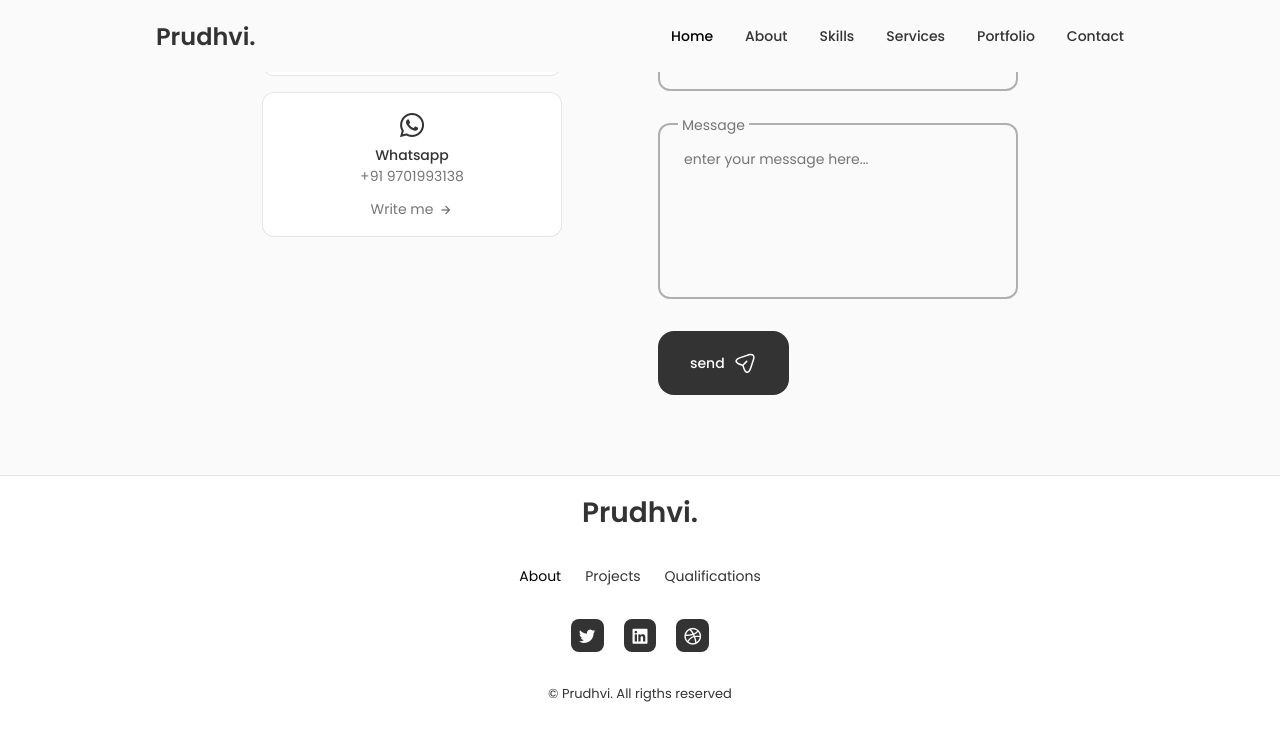
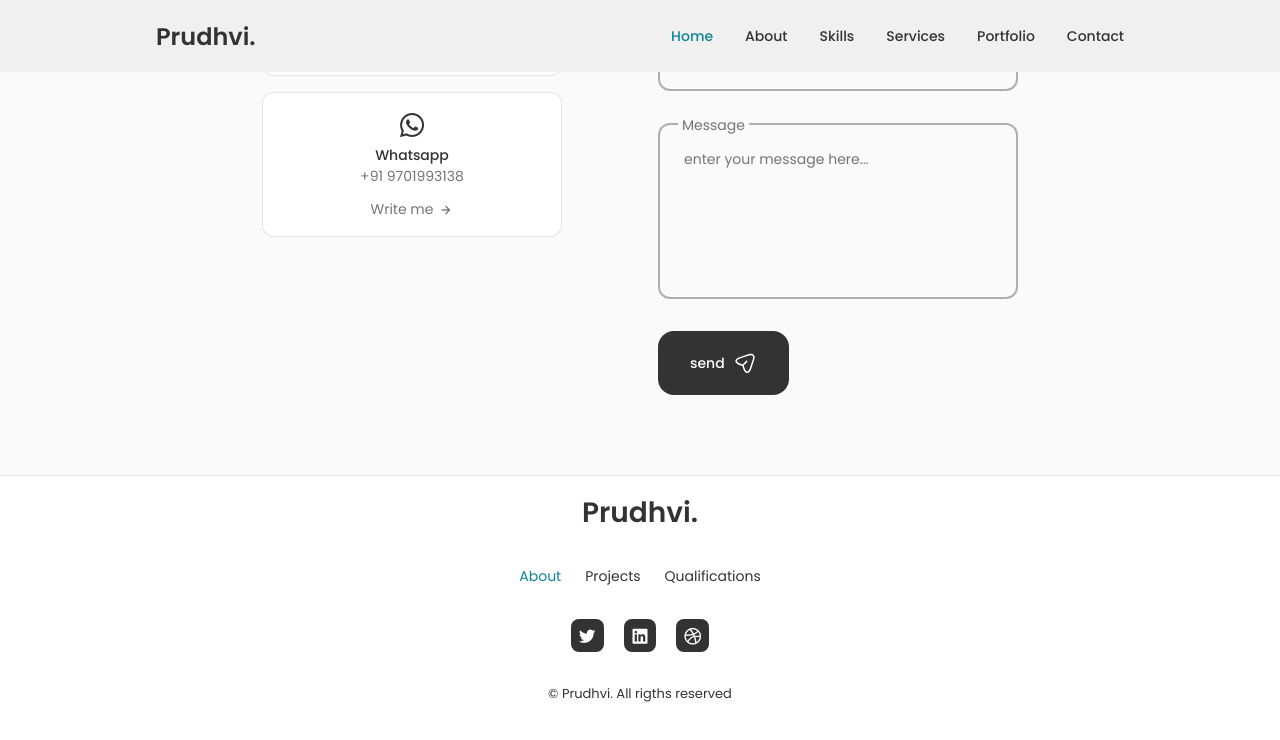
Before and after one commit to prudv13/prudhvi-portfolio-v1, a React (Create React App) app: page / in a window 1280 px wide. In both pictures the pointer is over the link 540 px from the left and 5560 px from the top of the page. Shown: the part 4984-5724 px from the top of the page. Built offline with nearby package versions, Linux system fonts and the light colour scheme.

Commit message:
added css color styling hover effects

```diff
--- a/src/components/footer/footer.css
+++ b/src/components/footer/footer.css
@@ -7,7 +7,8 @@ footer{
     padding: 1rem 0 6rem;
 }
 
-.footer__title, .footer__link {
+.footer__title,
+.footer__link {
     color: var(--title-color);
 }
 
@@ -17,7 +18,7 @@ footer{
 }
 
 .footer__link:hover, .footer__link:active {
-    color: var(--title-color-dark);
+    color: #0c8599;
 }
 
 .footer__list {
@@ -43,7 +44,7 @@ footer{
 }
 
 .footer__social-link:hover, .footer__social-link:active {
-    background-color: var(--title-color-dark);
+    background-color: #0c8599;
 }
 
 .footer__copy {
--- a/src/components/header/header.css
+++ b/src/components/header/header.css
@@ -4,7 +4,7 @@
     top: 0;
     left: 0;
     z-index: var(--z-fixed);
-    background-color: var(--body-color);
+    background-color: rgb(240, 240, 240);
 }
 
 .nav {
@@ -23,6 +23,10 @@
 .nav__logo {
     font-size: 1.5rem;
     font-weight: 600;
+}
+
+.nav__logo:hover, .nav__logo:active {
+    color: #0c8599;
 }
 
 .nav__list {
@@ -47,7 +51,7 @@
 /* Active link */
 .active-link,
 .nav__link:hover {
-    color: var(--title-color-dark);
+    color: #0c8599;
 }
 
 /* Change background header */
--- a/src/components/home/home.css
+++ b/src/components/home/home.css
@@ -21,7 +21,7 @@
 }
 
 .home__social-icon:hover {
-    color: var(--title-color-dark);
+    color: #0c8599;
 }
 
 .home__title {
@@ -88,7 +88,6 @@
 .home__scroll {
     margin-left: 9.25rem;
 }
-
 .wheel {
     animation: scroll 2s ease infinite;
 }
```
Also changed, not shown: 1 other file (tests, documents, lock files or other folders).
